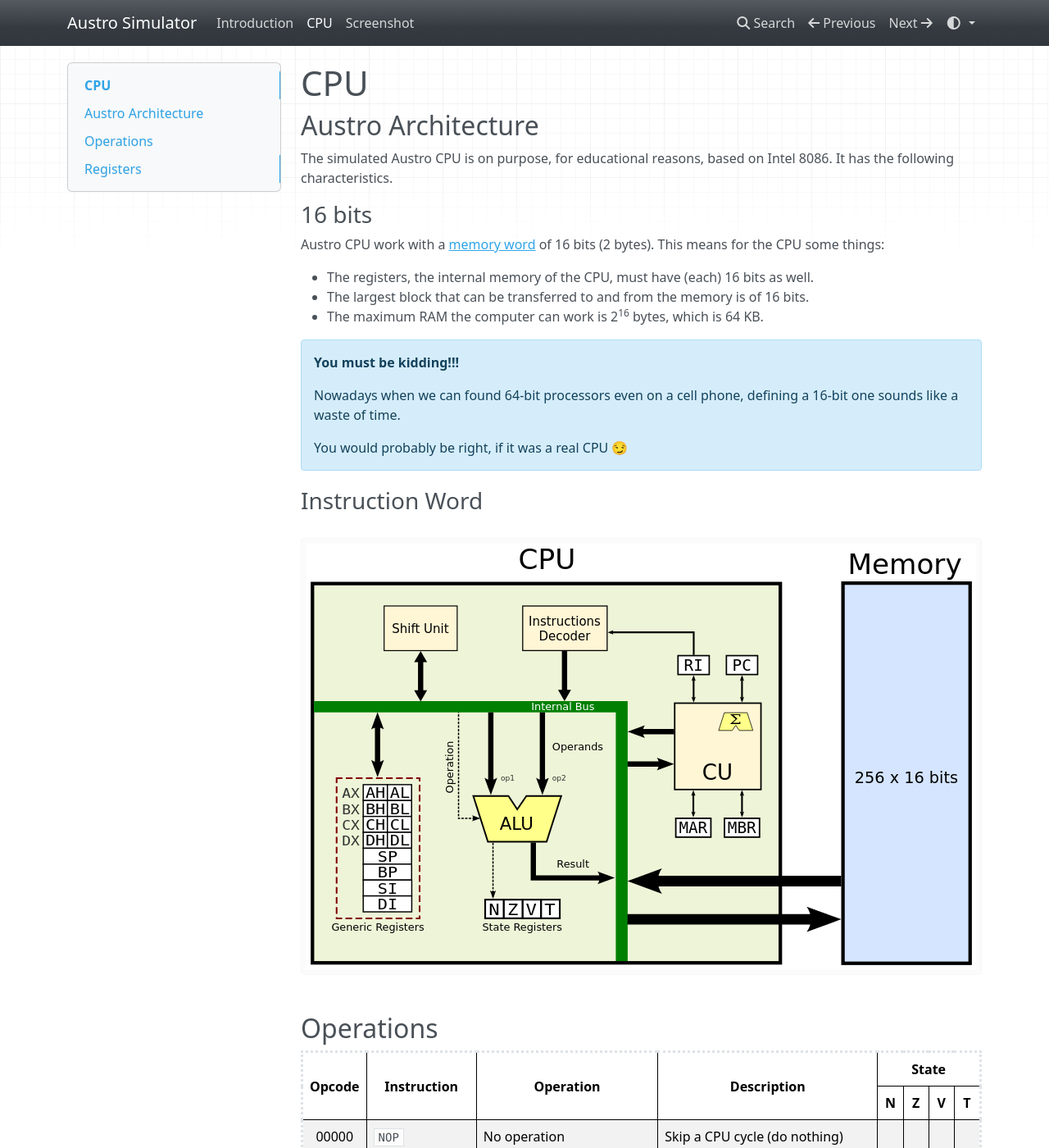
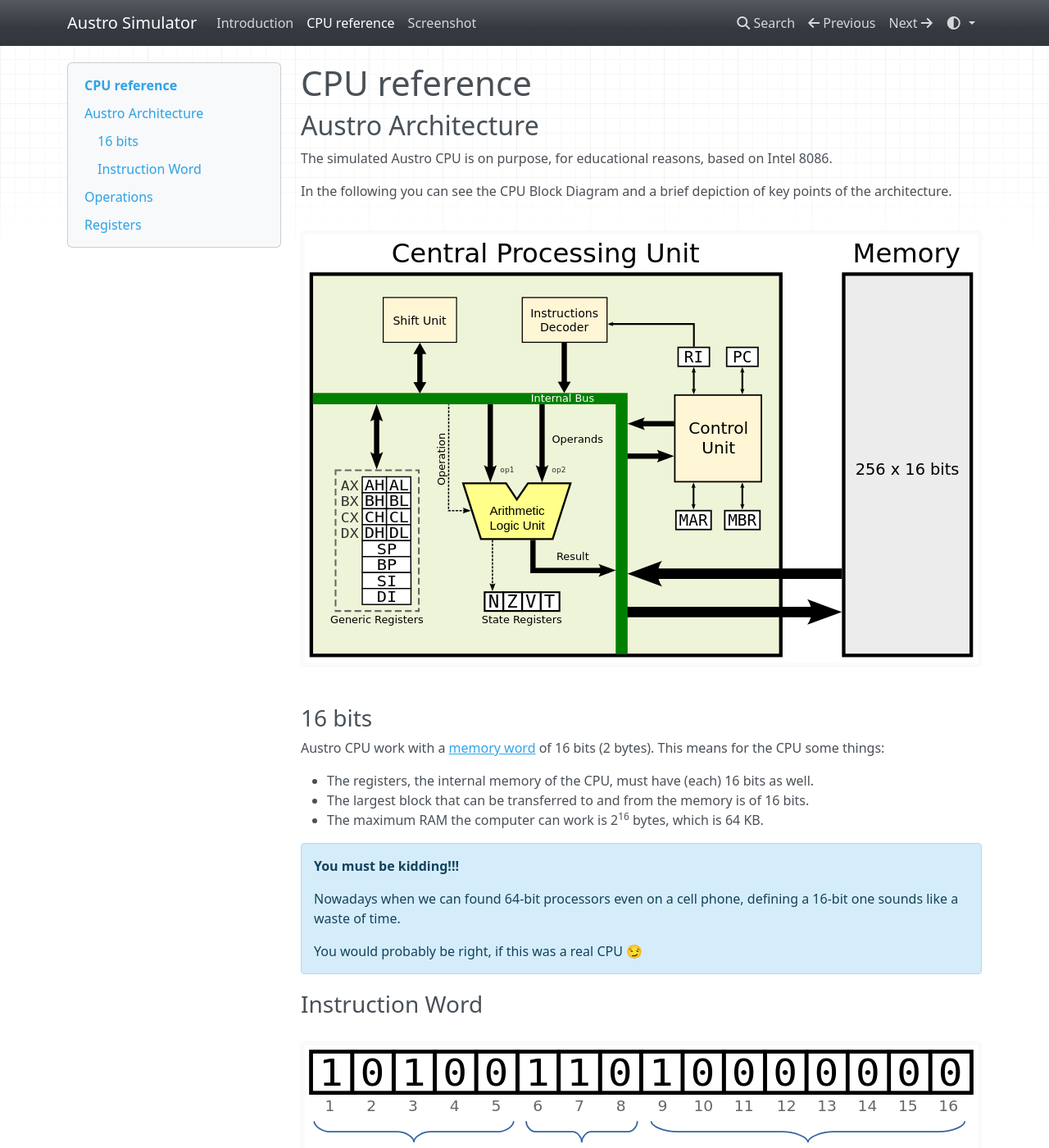
Before and after one commit to wagnerluis1982/AustroSimulator, an MkDocs documentation site: the page built from docs/cpu.md, in a window 1280 px wide and 1400 px high. Shown: the whole window at 82% size. Built offline with MkDocs 1.6.1, drawn with Linux system fonts in a browser that asks for light colours; nearby versions of some CDN libraries.

Commit message:
Updates to the documentation
- Configure mkdocs
- Add basic introduction
- Update cpu diagram
- Add instruction word pic

```diff
--- a/docs/cpu.md
+++ b/docs/cpu.md
@@ -1,8 +1,12 @@
-# CPU
+# CPU reference
 
 ## Austro Architecture
 
-The simulated Austro CPU is on purpose, for educational reasons, based on Intel 8086. It has the following characteristics.
+The simulated Austro CPU is on purpose, for educational reasons, based on Intel 8086.
+
+In the following you can see the CPU Block Diagram and a brief depiction of key points of the architecture.
+
+![Austro CPU Block Diagram](img/cpu-diagram.svg)
 
 ### 16 bits
 
@@ -17,14 +21,12 @@ Austro CPU work with a [memory word]{target=_blank} of 16 bits (2 bytes). This m
 /// note | You must be kidding!!!
 Nowadays when we can found 64-bit processors even on a cell phone, defining a 16-bit one sounds like a waste of time.
 
-You would probably be right, if it was a real CPU 😏
+You would probably be right, if this was a real CPU 😏
 ///
 
 ### Instruction Word
 
-
-
-![Austro CPU Block Diagram](img/cpu-diagram.svg)
+![Anatomy of Instruction Word](img/instruction-word.svg)
 
 ## Operations
 
--- a/mkdocs.yml
+++ b/mkdocs.yml
@@ -5,6 +5,7 @@ theme:
   highlightjs: true
   color_mode: auto
   user_color_mode_toggle: true
+  navigation_depth: 3
   nav_style: dark
 
 extra_css:
@@ -14,9 +15,11 @@ plugins:
   - search
 
 markdown_extensions:
+  - toc:
+      permalink: 🔗
   - pymdownx.snippets:
       base_path: [".", "docs"]
       check_paths: true
-  - pymdownx.caret
-  - pymdownx.extra
-  - pymdownx.blocks.admonition
+  - pymdownx.caret: {}
+  - pymdownx.extra: {}
+  - pymdownx.blocks.admonition: {}
```
Also changed, not shown: docs/img/cpu-diagram.svg, docs/img/instruction-word.svg (added).
